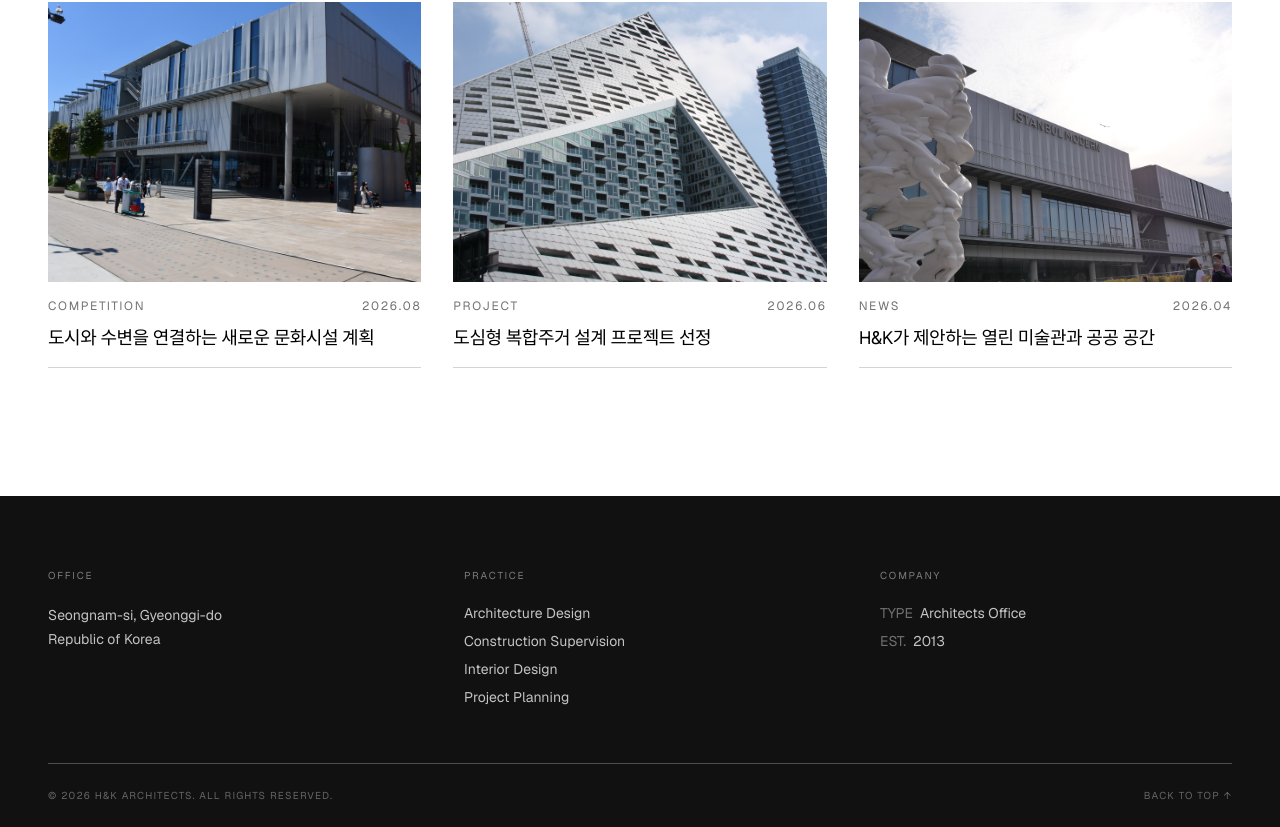
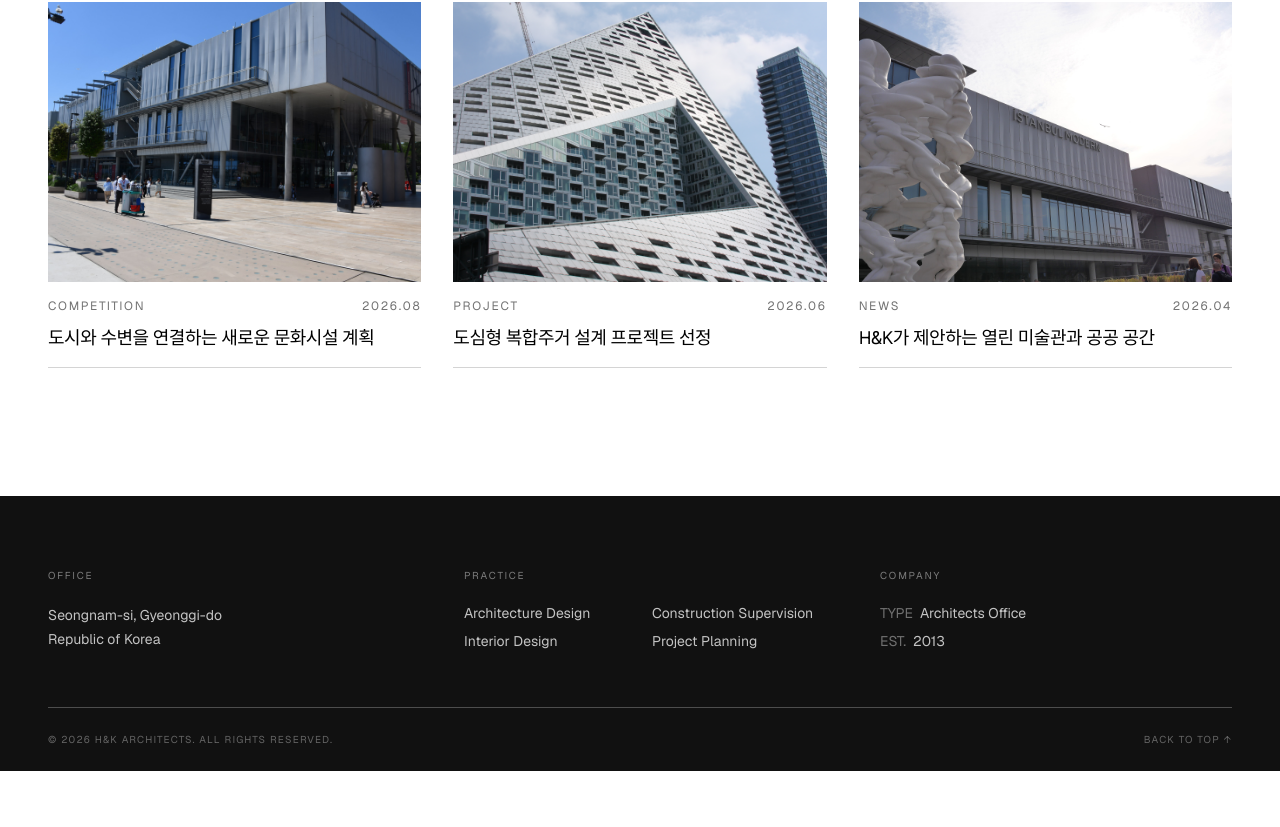
Before and after one commit to min3eo/hk, a Next.js app: page / in a window 1280 px wide. Shown: the part 1035-1862 px from the top of the page. After the commit the page ends 1806 px from the top, so only its background shows below. Built offline with nearby package versions, Linux system fonts and the light colour scheme.

Commit message:
style: arrange practice links in two columns

```diff
--- a/src/app/page.tsx
+++ b/src/app/page.tsx
@@ -135,7 +135,7 @@ function Footer() {
 
           <div>
             <h2 className="mb-5 text-[10px] tracking-[0.18em] text-white/45">PRACTICE</h2>
-            <ul className="space-y-2 text-sm text-white/75">
+            <ul className="grid gap-x-6 gap-y-2 text-sm text-white/75 lg:grid-cols-2">
               <li>Architecture Design</li>
               <li>Construction Supervision</li>
               <li>Interior Design</li>
```
